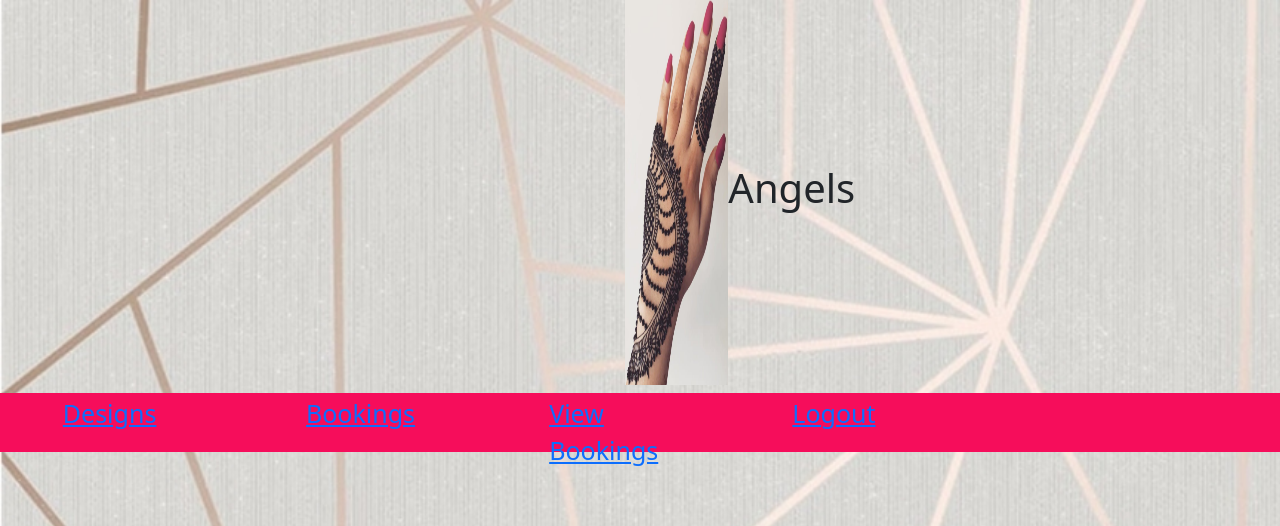
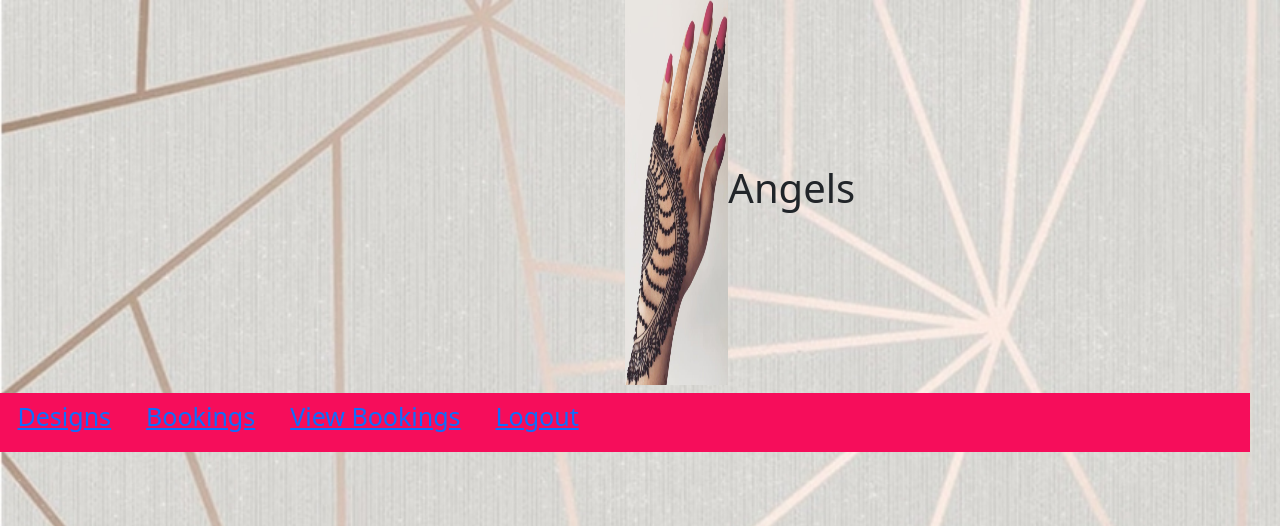
Before and after one commit to Rushika193/Braindigit, a Django app: template management/templates/ViewBookings.html in a window 1280 px wide. Shown: the top 526 px of the page. Run offline with Django 3.2, Linux system fonts and the light colour scheme; the template is opened without the code that fills it, so the values that code supplies are empty; some libraries are stand-ins or nearby versions.

Commit message:
Update blog5.css

```diff
--- a/Management/manage/static/css/blog5.css
+++ b/Management/manage/static/css/blog5.css
@@ -1,7 +1,13 @@
 #head{
 
     height:4%;
-    width:1520px;
+    width:1250px;
+    background-color:rgb(246, 13, 91);
+}
+#head1{
+
+    height:8%;
+    width:1250px;
     background-color:rgb(246, 13, 91);
 }
 #fastop{
@@ -9,11 +15,11 @@
     color:peachpuff;
     float:left;
     position: relative;
-    padding:2px;
-    margin-right:4%;
-    margin-left: 4%;
+    padding:5px;
+    margin-right:1%;
+    margin-left: 1%;
 
-    width:8%
+
 }
 #logo{
     width:7%;
```
